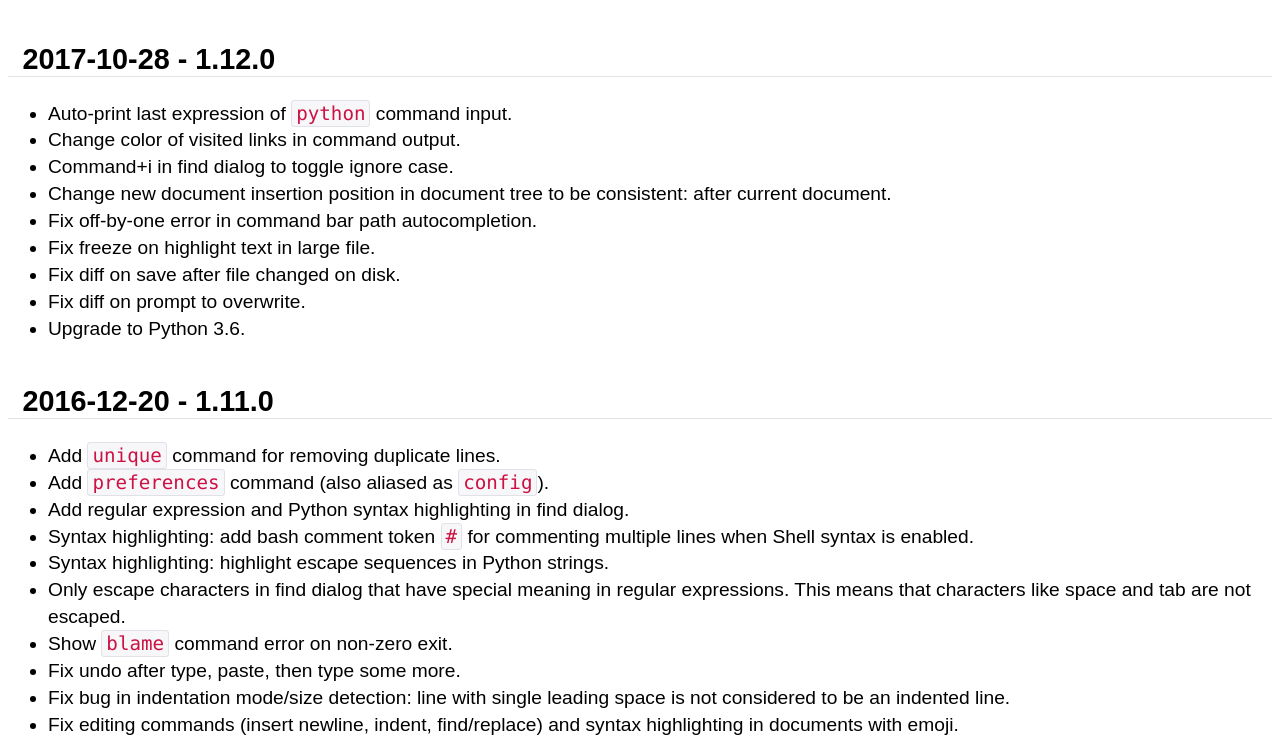
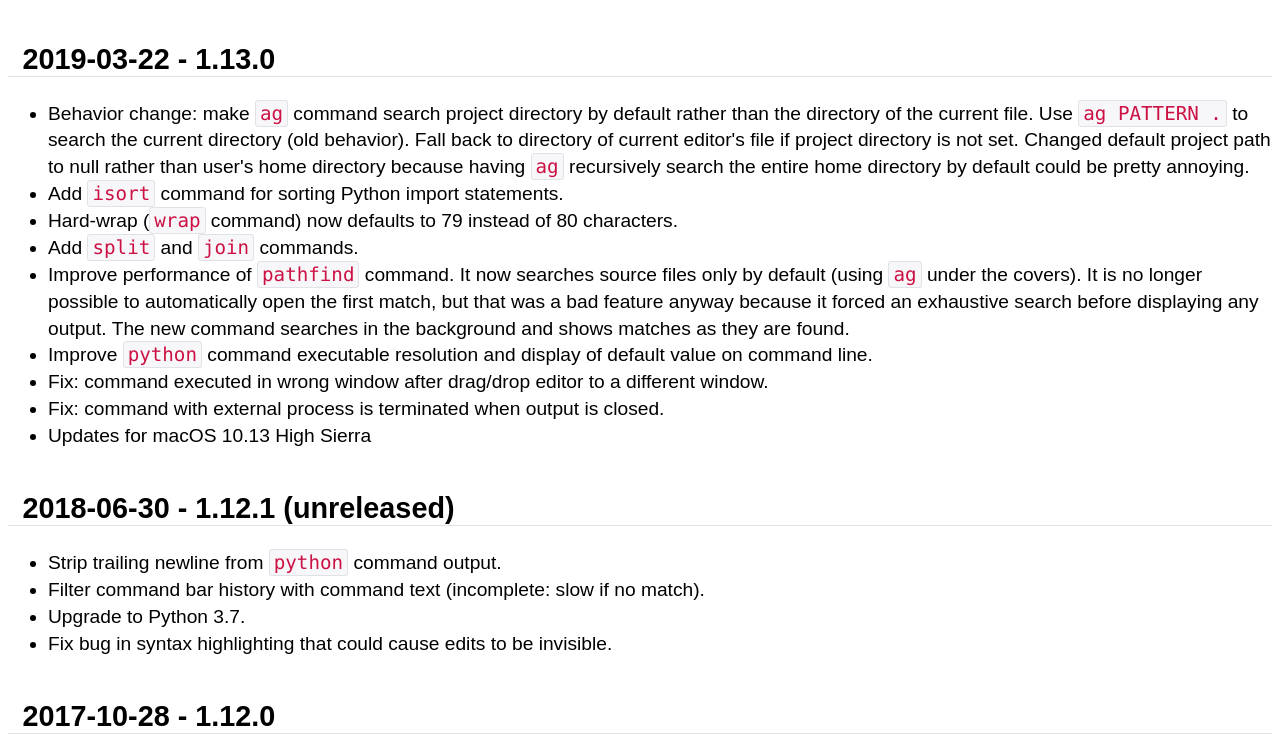
Before and after one commit to editxt/editxt, a plain HTML site: page resources/updater/updates.html in a window 1280 px wide. Shown: the top 743 px of the page. Drawn offline with Linux system fonts and the light colour scheme.

Commit message:
Update release artifacts

```diff
--- a/resources/updater/updates.html
+++ b/resources/updater/updates.html
@@ -51,7 +51,37 @@
     }
   </style>
 </head>
-<body><h2>2017-10-28 - 1.12.0</h2>
+<body><h2>2019-03-22 - 1.13.0</h2>
+<ul>
+<li>Behavior change: make <code>ag</code> command search project directory by default rather
+than the directory of the current file. Use <code>ag PATTERN .</code> to search the
+current directory (old behavior). Fall back to directory of current editor's
+file if project directory is not set. Changed default project path to null
+rather than user's home directory because having <code>ag</code> recursively search the
+entire home directory by default could be pretty annoying.</li>
+<li>Add <code>isort</code> command for sorting Python import statements.</li>
+<li>Hard-wrap (<code>wrap</code> command) now defaults to 79 instead of 80 characters.</li>
+<li>Add <code>split</code> and <code>join</code> commands.</li>
+<li>Improve performance of <code>pathfind</code> command. It now searches source files only
+by default (using <code>ag</code> under the covers). It is no longer possible to
+automatically open the first match, but that was a bad feature anyway because
+it forced an exhaustive search before displaying any output. The new command
+searches in the background and shows matches as they are found.</li>
+<li>Improve <code>python</code> command executable resolution and display of default value
+on command line.</li>
+<li>Fix: command executed in wrong window after drag/drop editor to a different
+window.</li>
+<li>Fix: command with external process is terminated when output is closed.</li>
+<li>Updates for macOS 10.13 High Sierra</li>
+</ul>
+<h2>2018-06-30 - 1.12.1 (unreleased)</h2>
+<ul>
+<li>Strip trailing newline from <code>python</code> command output.</li>
+<li>Filter command bar history with command text (incomplete: slow if no match).</li>
+<li>Upgrade to Python 3.7.</li>
+<li>Fix bug in syntax highlighting that could cause edits to be invisible.</li>
+</ul>
+<h2>2017-10-28 - 1.12.0</h2>
 <ul>
 <li>Auto-print last expression of <code>python</code> command input.</li>
 <li>Change color of visited links in command output.</li>
```
Also changed, not shown: resources/updater/updates.xml (+36 -0 lines).
